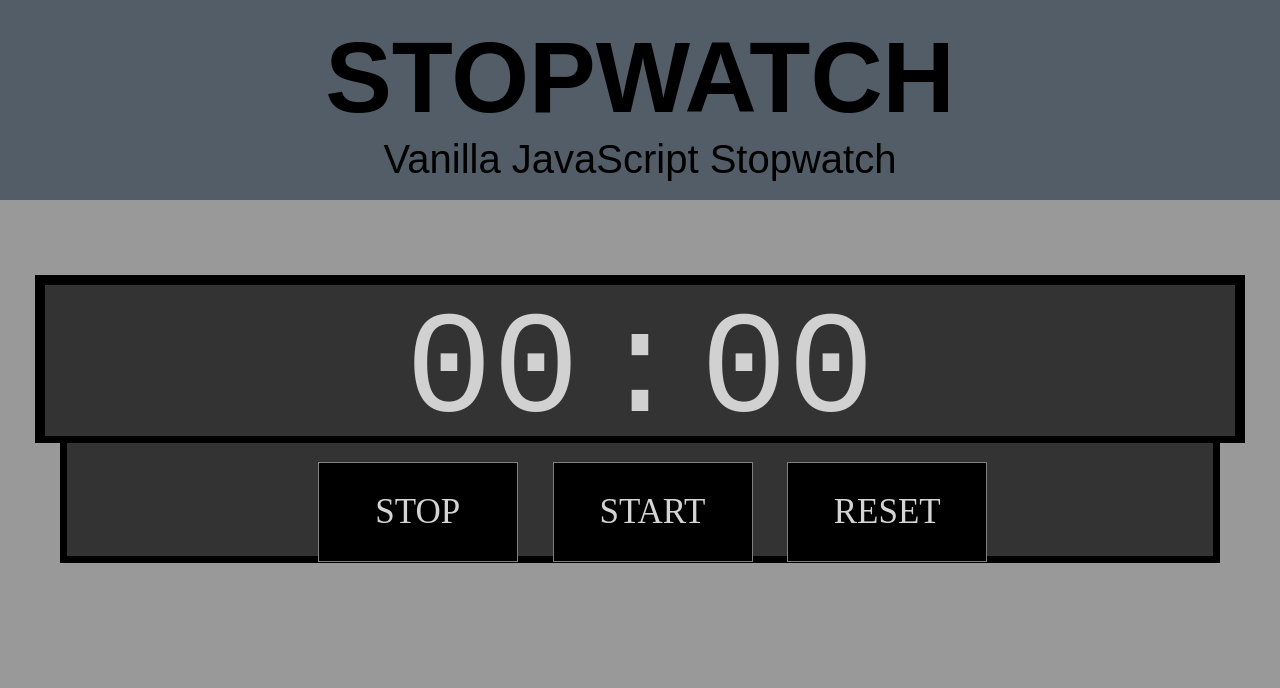
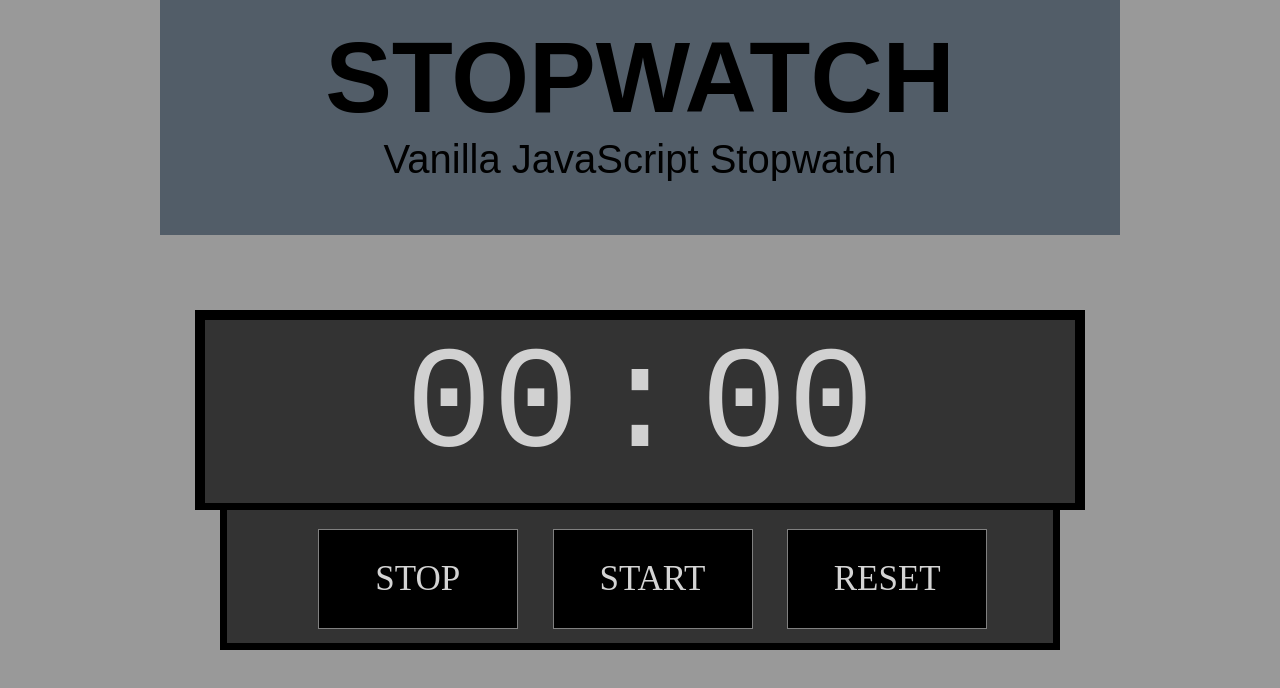
Before and after one commit to HarveyTopliss/stopwatch, a plain HTML site: page stopwatch/index.html in a window 1280 px wide. Drawn offline with Linux system fonts and the light colour scheme.

Commit message:
Add files via upload

```diff
--- a/stopwatch/style.css
+++ b/stopwatch/style.css
@@ -18,18 +18,22 @@ body {
 }
 
 .top {
-  height: 25vh;
+  height: 235px;
+  /* height: 25vh; */
+  width: 960px;
+  margin-inline: auto;
   padding-top: 20px;
   background-color: rgb(82, 93, 104);
 }
 
 .middle {
-  height: 21vh;
+  height: 200px;
+  /* height: 21vh; */
+  width: 890px;
   font-family: monospace;
   font-size: 145px;
   margin-top: 75px;
-  margin-left: 35px;
-  margin-right: 35px;
+  margin-inline: auto;
   border: solid 10px black;
   border-bottom: solid 7.5px black;
   padding-top: 5px;
@@ -38,10 +42,11 @@ body {
 }
 
 .last {
-  height: 15vh;
+  height: 140px;
+  /* height: 15vh; */
+  width: 840px;
   font-size: 35px;
-  margin-right: 60px;
-  margin-left: 60px;
+  margin-inline: auto;
   padding-top: 19px;
   border: solid 7.5px black;
   border-top: none;
```
